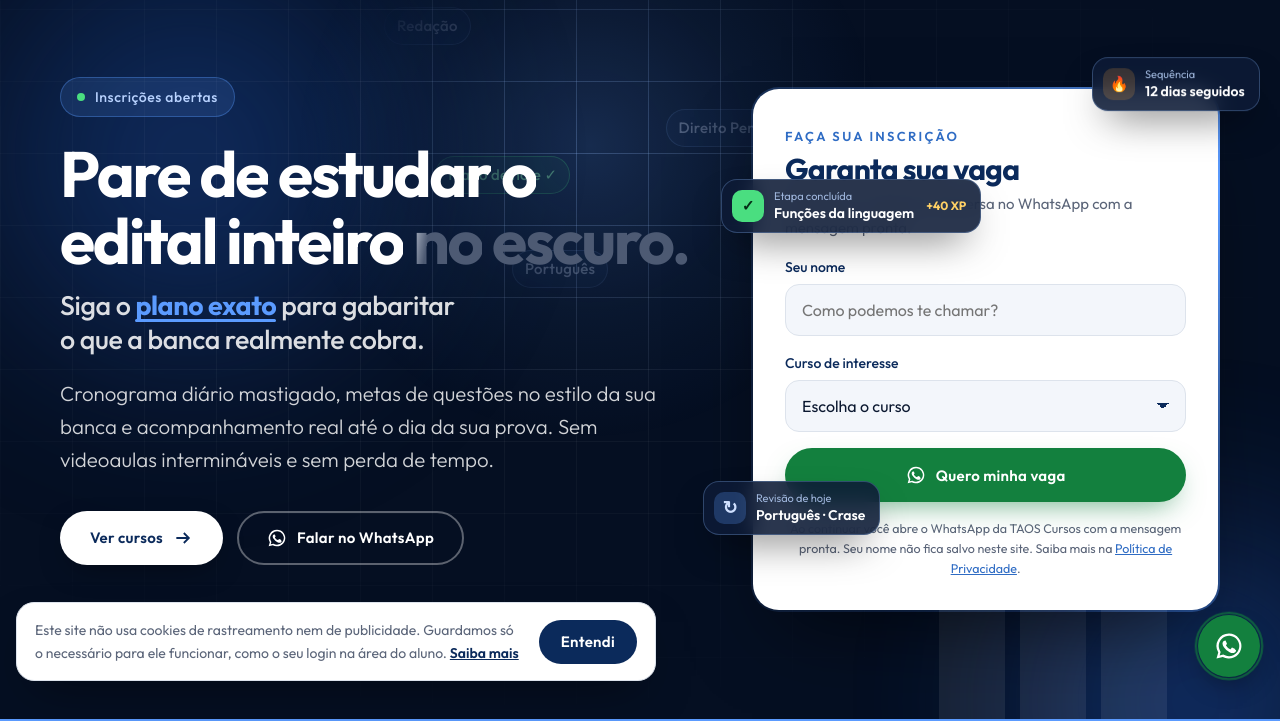
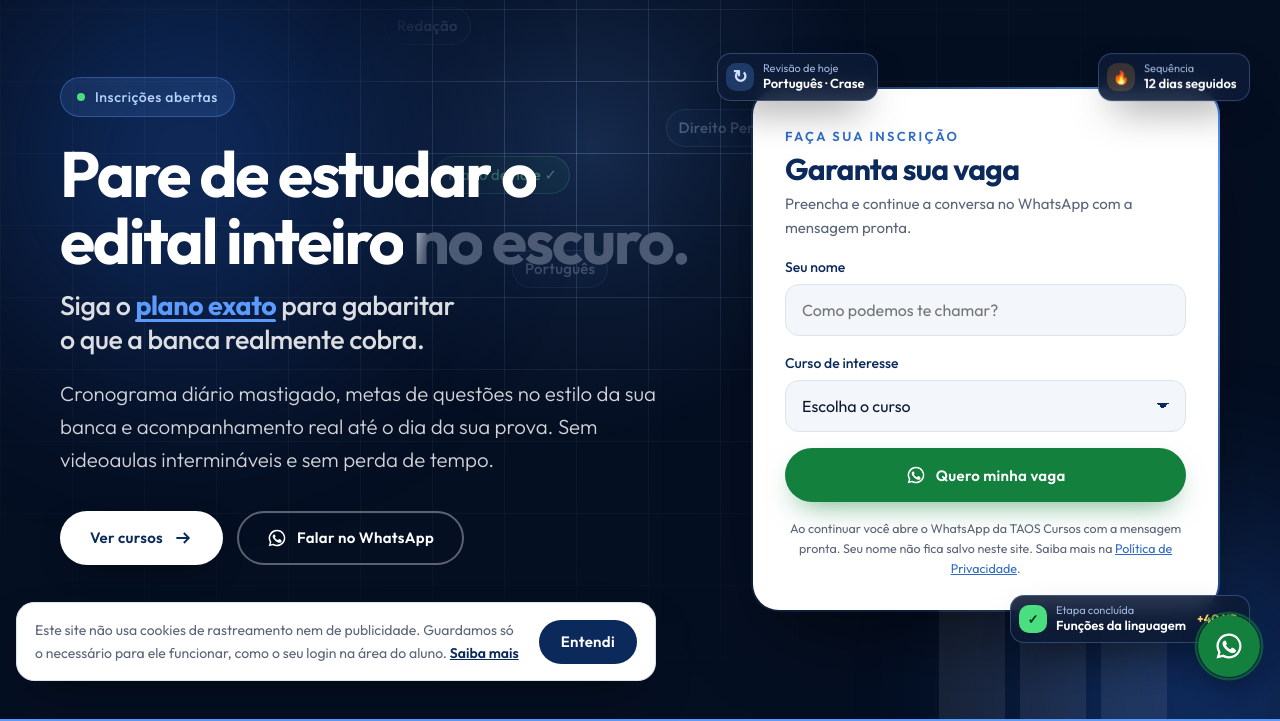
Before and after one commit to hugosoouza/taos-cursos, a plain HTML site: page index.html in a window 1280 px wide. Shown: the part 103-824 px from the top of the page. Drawn offline with Linux system fonts and the light colour scheme; animation ran at ten frames a second.

Commit message:
Landing: caixas flutuantes nos cantos do formulário, sem cobrir texto
Co-Authored-By: Claude Opus 5.5 <noreply@anthropic.com>

```diff
--- a/assets/css/style.css
+++ b/assets/css/style.css
@@ -528,3 +528,11 @@ body::before { content: ""; position: fixed; inset: 0 0 auto; height: env(safe-a
 .f1 { left: -30px; top: 92px; }
 @media (max-width: 1240px) { .f1 { left: -14px; } }
 @media (max-width: 900px) { .lit span { opacity: .32; } }
+/* caixas flutuantes só nos cantos do formulário, sem cobrir o texto */
+.fchip { padding: 8px 12px 8px 8px; gap: 9px; border-radius: 14px; }
+.fc-ic { width: 28px; height: 28px; font-size: 13px; }
+.fchip b { font-size: 13px; }
+.f3 { left: -34px; top: -30px; bottom: auto; }
+.f2 { right: -30px; top: -30px; left: auto; }
+.f1 { left: auto; right: -30px; top: auto; bottom: -30px; }
+@media (max-width: 1240px) { .f3 { left: -14px; } .f2 { right: -10px; } .f1 { right: -10px; } }
```
Also changed, not shown: index.html (+1 -1 lines).
